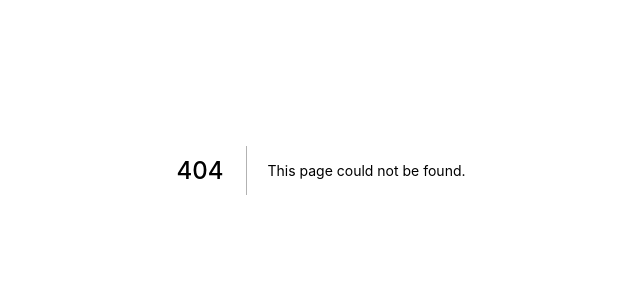
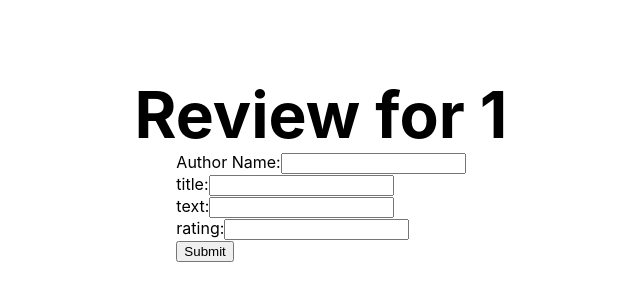
Before and after one commit to BARK-AHAAS/hackathon-reviews, a Next.js app: page /products/1 in a window 1280 px wide. Before the commit this address had no page. Shown: the part 230-530 px from the top of the page, without its empty margins (319-959 px from the left). Built offline with nearby package versions, Linux system fonts and the light colour scheme.

Commit message:
add review form for products

```diff
--- /dev/null
+++ b/pages/products/[product_id].js
@@ -0,0 +1,111 @@
+import { useState, useEffect } from "react";
+
+import Head from "next/head";
+import Image from "next/image";
+import styles from "../../styles/Home.module.css";
+
+export default function ProductDetails(props) {
+  const [formData, setFormData] = useState({
+    authorName: "",
+    title: "",
+    text: "",
+    rating: "",
+    target: {
+      typeId: "product",
+      id: props.product_id,
+    },
+    // state: {
+    //   key: "to-approve",
+    // },
+  });
+
+  const submitForm = (event) => {
+    event.preventDefault();
+
+    const formDataParsed = formData;
+    formDataParsed.rating = Number(formDataParsed.rating);
+    fetch(
+      `${process.env.NEXT_PUBLIC_CTP_API_URL}/${process.env.NEXT_PUBLIC_CTP_PROJECT_KEY}/reviews`,
+      {
+        method: "post",
+        headers: {
+          Authorization: `Bearer ${process.env.NEXT_PUBLIC_CT_ACCESS_TOKEN}`,
+          "Content-Type": "application/json",
+        },
+        body: JSON.stringify(formDataParsed),
+      }
+    )
+      .then((res) => res.json())
+      .then((results) => {
+        console.log(results);
+      })
+      .catch((err) => console.log(err));
+  };
+
+  const handleInputChange = (event) => {
+    setFormData({ ...formData, [event.target.name]: event.target.value });
+  };
+
+  console.log({ formData });
+
+  return (
+    <div className={styles.container}>
+      <Head>
+        <title>Create Next App</title>
+        <meta name="description" content="Generated by create next app" />
+        <link rel="icon" href="/favicon.ico" />
+      </Head>
+
+      <main className={styles.main}>
+        <h1 className={styles.title}>{`Review for ${props.product_id}`}</h1>
+        <form onSubmit={submitForm}>
+        <label>
+            Author Name:
+            <input
+              name="authorName"
+              value={formData.authorName}
+              onChange={handleInputChange}
+            />
+          </label>
+          <br />
+          <label>
+            title:
+            <input
+              name="title"
+              value={formData.title}
+              onChange={handleInputChange}
+            />
+          </label>
+          <br />
+          <label>
+            text:
+            <input
+              name="text"
+              value={formData.text}
+              onChange={handleInputChange}
+            />
+          </label>
+          <br />
+          <label>
+            rating:
+            <input
+              name="rating"
+              type="number"
+              value={formData.rating}
+              onChange={handleInputChange}
+            />
+          </label>
+          <br />
+          <input type="submit" value="Submit"></input>
+        </form>
+      </main>
+    </div>
+  );
+}
+
+export async function getServerSideProps(context) {
+  console.log({ context });
+  return {
+    props: { product_id: context.params.product_id }, // will be passed to the page component as props
+  };
+}
```
